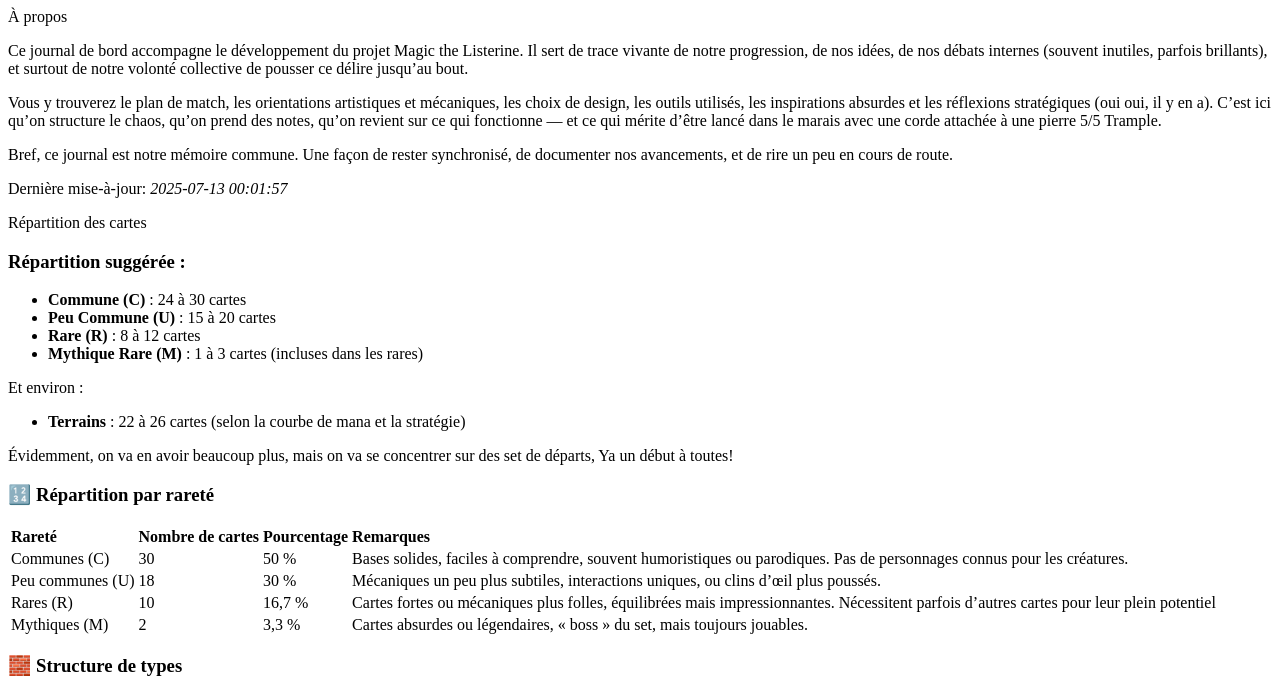
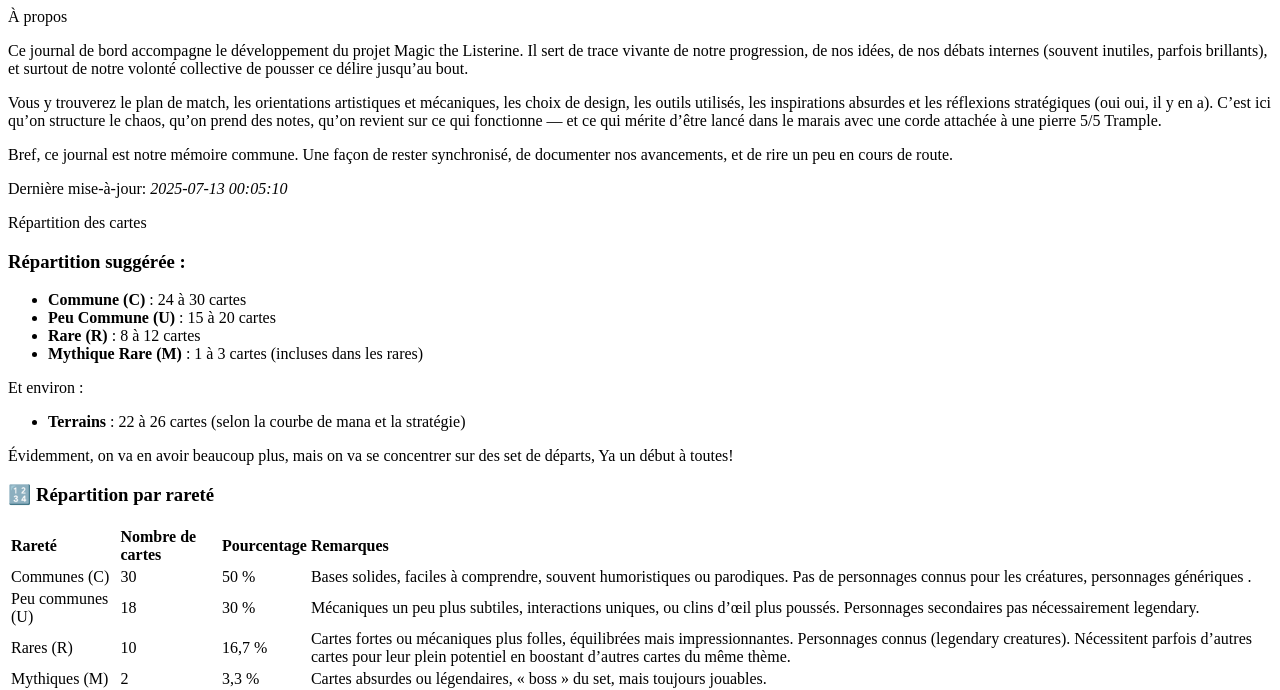
Before and after one commit to magicthelisterine/magicthelisterine.github.io, a plain HTML site: page journal/index.html in a window 1280 px wide. Shown: the part 133-823 px from the top of the page. Drawn offline with nearby package versions, Linux system fonts and the light colour scheme; files that its build step writes are made by us from their sources; a script that the page names is missing.

Commit message:
Push journal

```diff
--- a/journal/index.html
+++ b/journal/index.html
@@ -57,7 +57,7 @@
 
 <p>Bref, ce journal est notre mémoire commune. Une façon de rester synchronisé, de documenter nos avancements, et de rire un peu en cours de route.</p>
 
-<p>Dernière mise-à-jour: <em><time datetime="2025-07-13 00:01:57">2025-07-13 00:01:57</time></em></p>
+<p>Dernière mise-à-jour: <em><time datetime="2025-07-13 00:05:10">2025-07-13 00:05:10</time></em></p>
 
 <dots></dots>
 
@@ -87,19 +87,19 @@
     <td>Communes (C)</td>
     <td>30</td>
     <td>50 %</td>
-    <td>Bases solides, faciles à comprendre, souvent humoristiques ou parodiques. Pas de personnages connus pour les créatures.</td>
+    <td>Bases solides, faciles à comprendre, souvent humoristiques ou parodiques. Pas de personnages connus pour les créatures, personnages génériques .</td>
   </tr>
   <tr>
     <td>Peu communes (U)</td>
     <td>18</td>
     <td>30 %</td>
-    <td>Mécaniques un peu plus subtiles, interactions uniques, ou clins d’œil plus poussés.</td>
+    <td>Mécaniques un peu plus subtiles, interactions uniques, ou clins d’œil plus poussés. Personnages secondaires pas nécessairement legendary.</td>
   </tr>
   <tr>
     <td>Rares (R)</td>
     <td>10</td>
     <td>16,7 %</td>
-    <td>Cartes fortes ou mécaniques plus folles, équilibrées mais impressionnantes. Nécessitent parfois d’autres cartes pour leur plein potentiel</td>
+    <td>Cartes fortes ou mécaniques plus folles, équilibrées mais impressionnantes. Personnages connus (legendary creatures). Nécessitent parfois d’autres cartes pour leur plein potentiel en boostant d’autres cartes du même thème.</td>
   </tr>
   <tr>
     <td>Mythiques (M)</td>
@@ -258,13 +258,14 @@
 <li></li>
 </ul>
 </ul>
+<grostitre>Artifacts</grostitre>
 <dots></dots>
 <grostitre>Créatures</grostitre>
 <dots></dots>
 <grostitre>Instant</grostitre>
-<grostitre><dots></dots></grostitre>
+<dots></dots>
 <grostitre>Sorcery</grostitre>
-<grostitre><dots></dots></grostitre>
+<dots></dots>
 <grostitre>Enchantements</grostitre>
 
 
```
